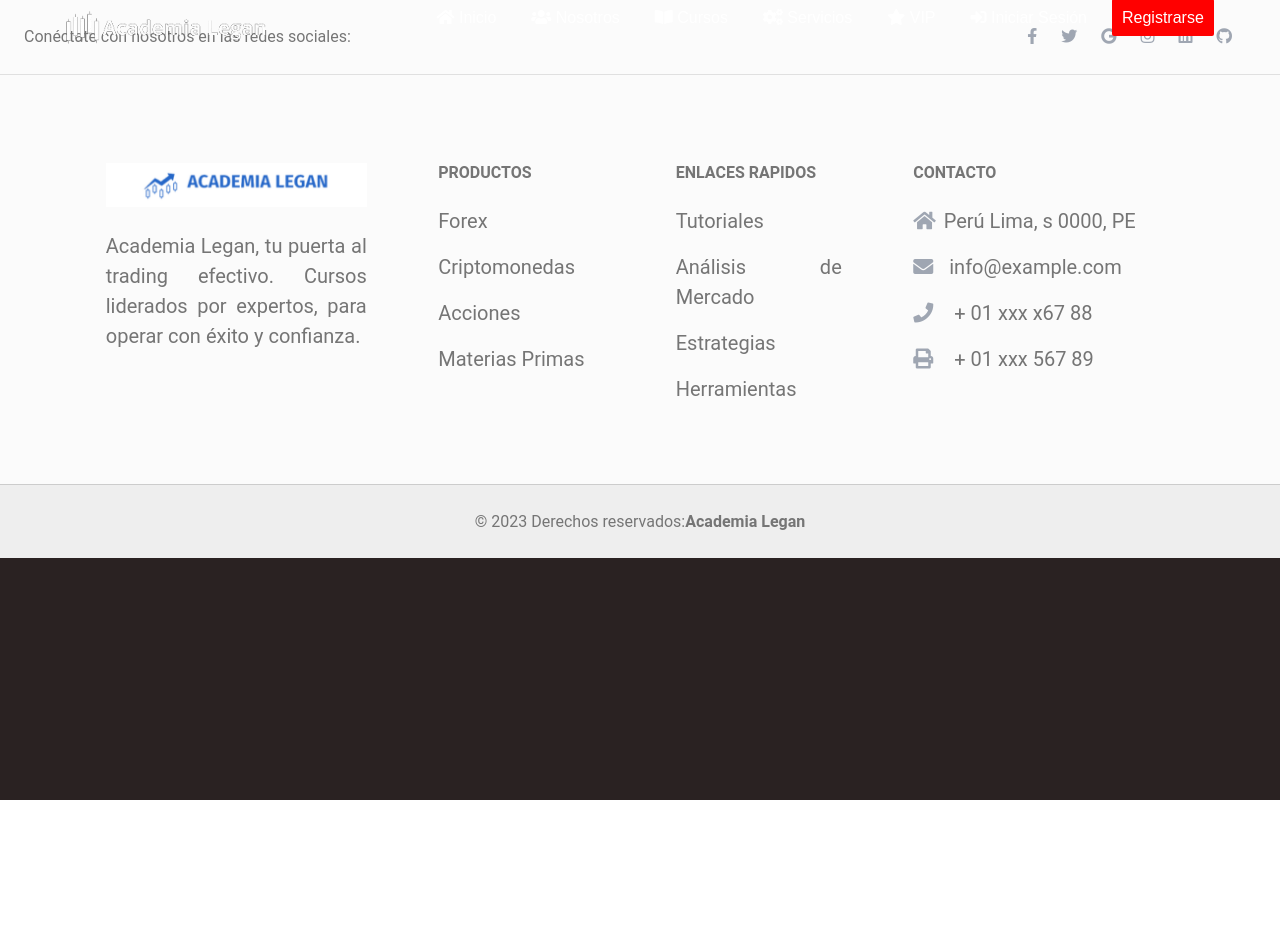
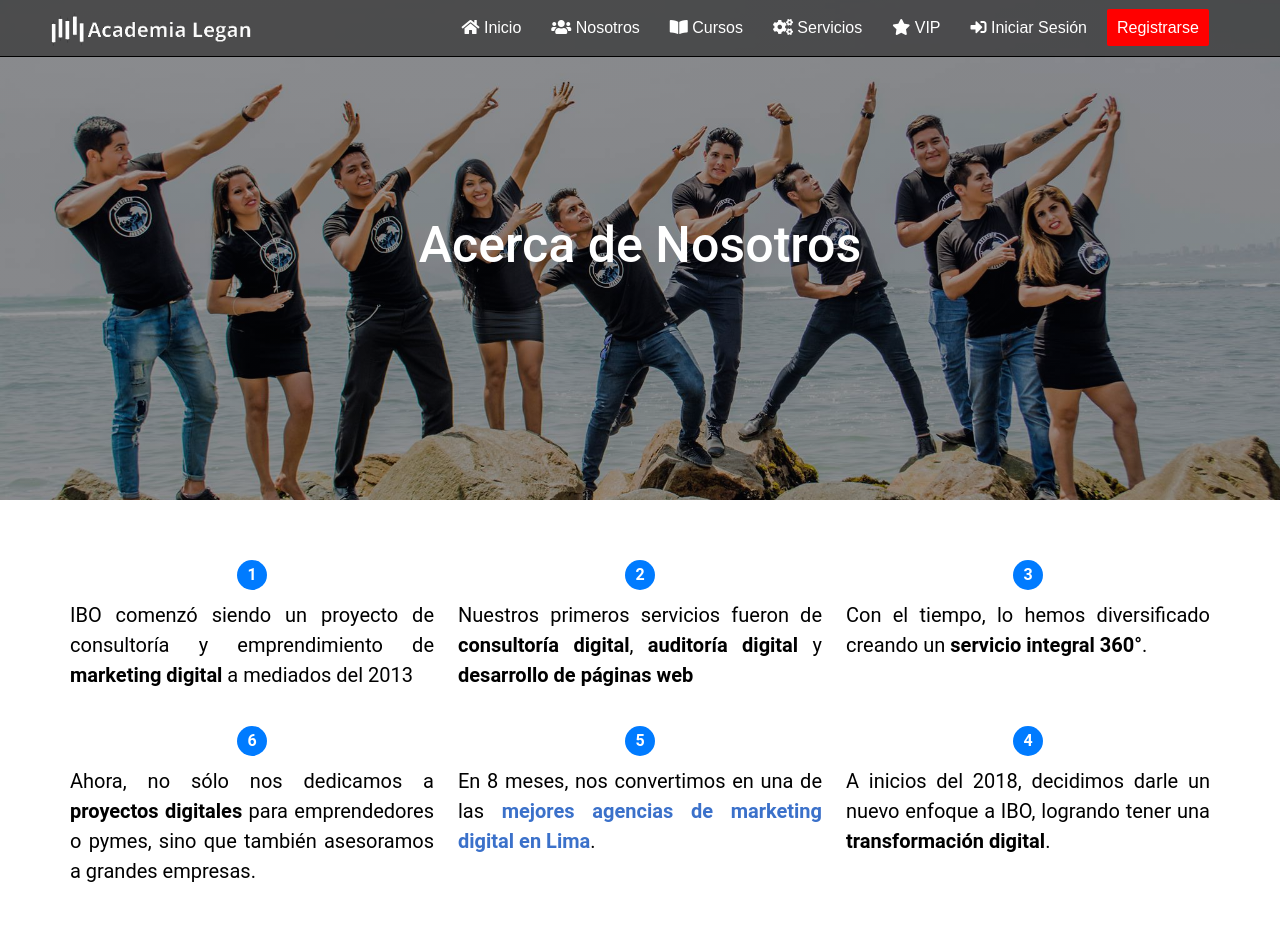
Before and after one commit to LUISFTEC/inmobiliariagutierrez, a React (Create React App) app: page /academia-legan/nosotros in a window 1280 px wide. Shown: the top 952 px of the page. Before the commit the page ends 800 px from the top, so only its background shows below. Built offline with nearby package versions, Linux system fonts and the light colour scheme.

Commit message:
se empezo con nosotros

```diff
--- a/package.json
+++ b/package.json
@@ -4,6 +4,7 @@
   "homepage": "https://luisftec.github.io/academia-legan/",
   "private": true,
   "dependencies": {
+    "@fortawesome/fontawesome-free": "^6.5.1",
     "@testing-library/jest-dom": "^6.1.5",
     "@testing-library/react": "^14.1.2",
     "@testing-library/user-event": "^14.5.1",
--- a/src/App.js
+++ b/src/App.js
@@ -1,6 +1,7 @@
 import React from 'react';
 import { BrowserRouter as Router, Route, Routes } from 'react-router-dom';
 import Navbar from './components/Navbar';
+import Nosotros from './components/nosotros';
 import Footer from './components/Footer';
 import Inicio from './components/Inicio'; // Importa el componente Inicio desde el archivo correspondiente
 import CourseSection from './components/CourseSection';
@@ -15,6 +16,7 @@ function App() {
                 <Routes>
                     <Route path="/" element={<Inicio />} /> {/* Ruta inicial */}
                     <Route path="/inicio" element={<Inicio />} />
+                    <Route path="/nosotros" element={<Nosotros />} />
                     <Route path="/cursos" element={<CourseSection />} />
                     {/* Otras rutas */}
                 </Routes>
--- a/src/components/Footer.jsx
+++ b/src/components/Footer.jsx
@@ -13,24 +13,19 @@ export default function App() {
         </div>
 
         <div>
-          <a href='' className='me-4 text-reset'>
+          <a href='https://www.facebook.com/LeganFX' className='me-4 text-reset' target="_blank" rel="noopener noreferrer">
             <MDBIcon color='secondary' fab icon='facebook-f' />
           </a>
-          <a href='' className='me-4 text-reset'>
+          <a href='https://twitter.com/AcademiaLegan' className='me-4 text-reset' target="_blank" rel="noopener noreferrer">
             <MDBIcon color='secondary' fab icon='twitter' />
           </a>
-          <a href='' className='me-4 text-reset'>
-            <MDBIcon color='secondary' fab icon='google' />
-          </a>
-          <a href='' className='me-4 text-reset'>
+          <a href='https://www.instagram.com/academialegan/' className='me-4 text-reset' target="_blank" rel="noopener noreferrer">
             <MDBIcon color='secondary' fab icon='instagram' />
           </a>
-          <a href='' className='me-4 text-reset'>
-            <MDBIcon color='secondary' fab icon='linkedin' />
+          <a href='https://www.tiktok.com/@academialegan' className='me-4 text-reset' target="_blank" rel="noopener noreferrer">
+            <MDBIcon color='secondary' fab icon='tiktok' />
           </a>
-          <a href='' className='me-4 text-reset'>
-            <MDBIcon color='secondary' fab icon='github' />
-          </a>
+
         </div>
       </section>
 
--- a/src/components/Inicio.jsx
+++ b/src/components/Inicio.jsx
@@ -133,7 +133,7 @@ function Inicio() {
                             <div className="overlay"></div>
                             <img src={images['perfillaptop.jpg']} alt="Perfil Laptop" />
                             <div className="info">
-                                <h4>Progresemos juntos</h4>
+                                <h4>Webinars de Trading</h4>
                             </div>
                         </a>
                     </div>
@@ -142,7 +142,7 @@ function Inicio() {
                             <div className="overlay"></div>
                             <img src={images['perfillaptop.jpg']} alt="Perfil Laptop" />
                             <div className="info">
-                                <h4>Mi Web</h4>
+                                <h4>Soporte de Trading</h4>
                             </div>
                         </a>
                     </div>
@@ -151,7 +151,7 @@ function Inicio() {
                             <div className="overlay"></div>
                             <img src={images['perfillaptop.jpg']} alt="Perfil Laptop" />
                             <div className="info">
-                                <h4>proyecto6</h4>
+                                <h4>Fundamentos de Trading</h4>
                             </div>
                         </a>
                     </div>
--- a/src/components/Navbar.jsx
+++ b/src/components/Navbar.jsx
@@ -20,7 +20,6 @@ function Navbar() {
         <i className="fas fa-bars"></i>
       </button>
 
-
       <ul className={`menu ${isMenuOpen ? 'open' : ''}`}>
         <li><Link to="/inicio"><i className="fas fa-home"></i> Inicio</Link></li>
         <li><Link to="/nosotros"><i className="fas fa-users"></i> Nosotros</Link></li>
--- /dev/null
+++ b/src/components/nosotros.jsx
@@ -0,0 +1,73 @@
+import React from 'react';
+import '../styles/acercanosotros.css';
+import '../styles/recorridonosotros.css';
+
+export default function App() {
+  return (
+    <div>
+      <div className="photo-text-container">
+        <h2 className="title">Acerca de Nosotros</h2>
+      </div>
+      <section id="acerca-nosotros" className="section padding">
+        <div className="container">
+          <div className="body row padding-bottom">
+            <article className="col-md-4 col-6 text-center">
+              <div className="numero">1</div>
+              <div className="texto">
+                <p>
+                  IBO comenzó siendo un proyecto de consultoría y emprendimiento de <b>marketing digital</b> a mediados del 2013
+                </p>
+              </div>
+            </article>
+
+            <article className="col-md-4 col-6 text-center">
+              <div className="numero">2</div>
+              <div className="texto">
+                <p>
+                  Nuestros primeros servicios fueron de <b>consultoría digital</b>, <b>auditoría digital</b> y <b>desarrollo de páginas web</b>
+                </p>
+              </div>
+            </article>
+
+            <article className="col-md-4 col-6 text-center">
+              <div className="numero">3</div>
+              <div className="texto">
+                <p>
+                  Con el tiempo, lo hemos diversificado creando un <b>servicio integral 360°</b>.
+                </p>
+              </div>
+            </article>
+
+            <article className="col-md-4 col-6 text-center">
+              <div className="numero">6</div>
+              <div className="texto">
+                <p>
+                  Ahora, no sólo nos dedicamos a <b>proyectos digitales</b> para emprendedores o pymes, sino que también asesoramos a grandes empresas.
+                </p>
+              </div>
+            </article>
+
+            <article className="col-md-4 col-6 text-center">
+              <div className="numero">5</div>
+              <div className="texto">
+                <p>
+                  En 8 meses, nos convertimos en una de las <a href="https://ibo.pe"><b>mejores agencias de marketing digital en Lima</b></a>.
+                </p>
+              </div>
+            </article>
+
+            <article className="col-md-4 col-6 text-center">
+              <div className="numero">4</div>
+              <div className="texto">
+                <p>
+                  A inicios del 2018, decidimos darle un nuevo enfoque a IBO, logrando tener una <b>transformación digital</b>.
+                </p>
+              </div>
+            </article>
+          </div>
+        </div>
+      </section>
+
+    </div>
+  );
+}
--- a/src/styles/Navbar.css
+++ b/src/styles/Navbar.css
@@ -1,5 +1,7 @@
 nav {
   width: 100%;
+  background-color: rgba(51, 51, 51, 0.7);
+  border-bottom: 0.5px solid #000000;
   display: flex;
   position: absolute;
   justify-content: space-between;
@@ -8,16 +10,16 @@ nav {
   padding-right: 4%;
   box-sizing: border-box; /* Incluye el padding en el cálculo del ancho */
   z-index: 10;
+   /* Agrega un margen superior de 20px */
 }
 
 
 nav li {
-  margin-right: 5px;
+
   /* Ajusta el margen derecho según tus necesidades */
   padding: 5px 0;
   /* Ajusta el espaciado vertical según tus necesidades */
 }
-
 
 nav a {
   font-family: 'Arial', sans-serif;
@@ -25,8 +27,15 @@ nav a {
   color: white;
   text-decoration: none;
   padding: 10px;
-  margin-right: 10px;
+
   /* Ajusta el margen como necesites */
+}
+ul.menu{
+  padding: 10px;
+  margin: 0;
+}
+ul.menu li {
+  margin-right: 10px; /* Agrega margen derecho entre los elementos */
 }
 
 .logo {
@@ -37,26 +46,22 @@ nav a {
 ul {
   list-style: none;
   display: flex;
-  padding: 0;
-}
-
-li {
-  margin-right: 5px;
-  padding: 5px 10px;
-}
-
-li a {
-
-  padding: 10px 10px;
-  /* Ajusta según necesites */
 }
 
 
-li a:hover {
-  background-color: rgba(255, 255, 255, 0.2);
-  /* Tu estilo de sombra */
-  border-radius: 2px;
+nav a:link, nav a:visited {
+  color: white; /* Color para enlaces no visitados y visitados */
 }
+
+nav a:hover {
+  color: white; /* Color al pasar el mouse sobre el enlace */
+  background-color: rgba(255, 255, 255, 0.2); /* Fondo al pasar el mouse */
+}
+
+nav a:active {
+  color: white; /* Color al hacer clic en el enlace */
+}
+
 
 .register-btn {
   background-color: red;
@@ -78,11 +83,8 @@ li a:hover {
 
 .logo img {
   height: auto;
-  /* Esto mantiene la proporción de aspecto */
+
   width: 200px;
-  /* Ajusta esto según tus necesidades */
-  margin: 0 15px;
-  /* Ajusta el valor '15px' según tus necesidades */
 }
 
 .logo img:hover {
@@ -113,6 +115,9 @@ li a:hover {
   background: none; /* Elimina cualquier fondo del botón */
   border: none; /* Elimina cualquier borde del botón */
 }
+
+
+
 
 @media (max-width: 1200px) {
   .hamburger-icon {
--- /dev/null
+++ b/src/styles/acercanosotros.css
@@ -0,0 +1,23 @@
+.photo-text-container {
+    display: flex; /* Usa flexbox para alinear verticalmente los elementos */
+    flex-direction: column; /* Apila los elementos verticalmente */
+    justify-content: center; /* Centra verticalmente los elementos en el contenedor */
+    align-items: center; /* Centra horizontalmente los elementos en el contenedor */
+    background:linear-gradient(rgba(5, 7, 12, 0.35),rgba(5, 7, 12, 0.35)),
+   url('../img/fondomar.jpg');
+    background-size: cover;
+    background-position: center;
+    color: #fff;
+    padding: 20px;
+    text-align: center;
+    height: 500px;
+  }
+
+  .title {
+    font-size: 50px;
+    margin-bottom: 10px;
+  }
+
+  .text {
+    font-size: 16px;
+  }
--- a/src/styles/inicioservicios.css
+++ b/src/styles/inicioservicios.css
@@ -87,7 +87,7 @@
     position: absolute;
     left: 0;
     bottom: 0;
-    width: 50%;
+    width: 100%;
     padding: 10px;
     background: rgba(0, 0, 0, 0.8);
     /* Fondo oscuro */
--- /dev/null
+++ b/src/styles/recorridonosotros.css
@@ -0,0 +1,43 @@
+#acerca-nosotros {
+  background-color: white; /* Fondo blanco para la sección */
+}
+
+#acerca-nosotros .container {
+  padding: 20px 0;
+}
+
+#acerca-nosotros .body {
+  position: relative; /* Para la línea de conexión */
+}
+
+#acerca-nosotros article {
+  margin-bottom: 20px; /* Espacio entre artículos */
+}
+
+#acerca-nosotros .numero {
+  width: 30px;
+  height: 30px;
+  line-height: 30px; /* Centrar el texto verticalmente */
+  border-radius: 50%; /* Hacerlo circular */
+  background-color: #007bff; /* Color de fondo del círculo */
+  color: white; /* Color del texto */
+  text-align: center; /* Centrar el texto horizontalmente */
+  margin: 0 auto 10px; /* Centrar el círculo y añadir espacio debajo */
+  font-weight: bold;
+}
+
+#acerca-nosotros .texto p {
+  color: black; /* Color del texto */
+}
+
+/* Estilo para la línea que conecta los números */
+#acerca-nosotros .body::before {
+  content: '';
+  position: absolute;
+  left: 50%;
+  top: 0;
+  bottom: 0;
+  width: 2px; /* Ancho de la línea */
+  background-color: #007bff; /* Color de la línea */
+  z-index: -1; /* Colocar detrás de los artículos */
+}
```
Also changed, not shown: src/img/fondomar.jpg (renamed from src/img/fonfomar.jpg), 1 other file (tests, documents, lock files or other folders).
